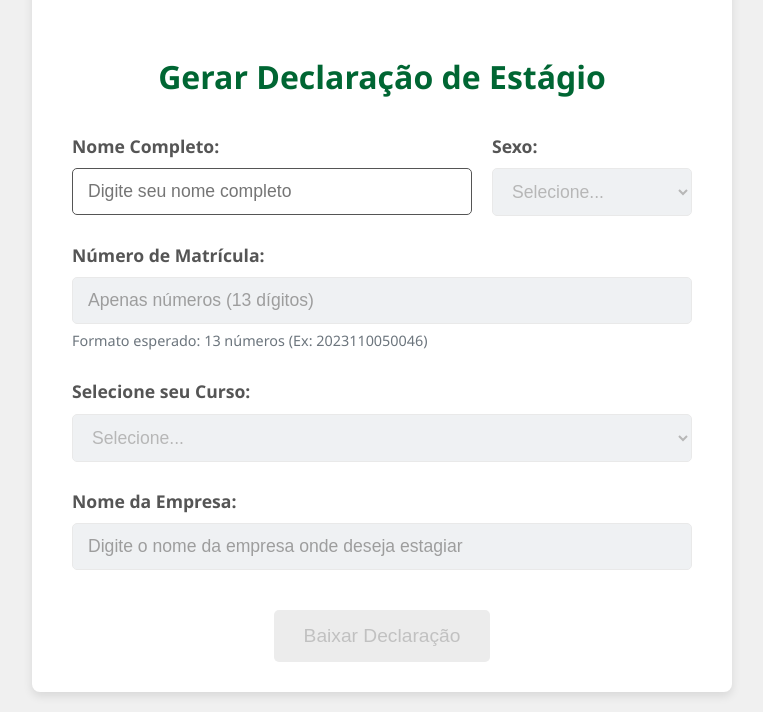
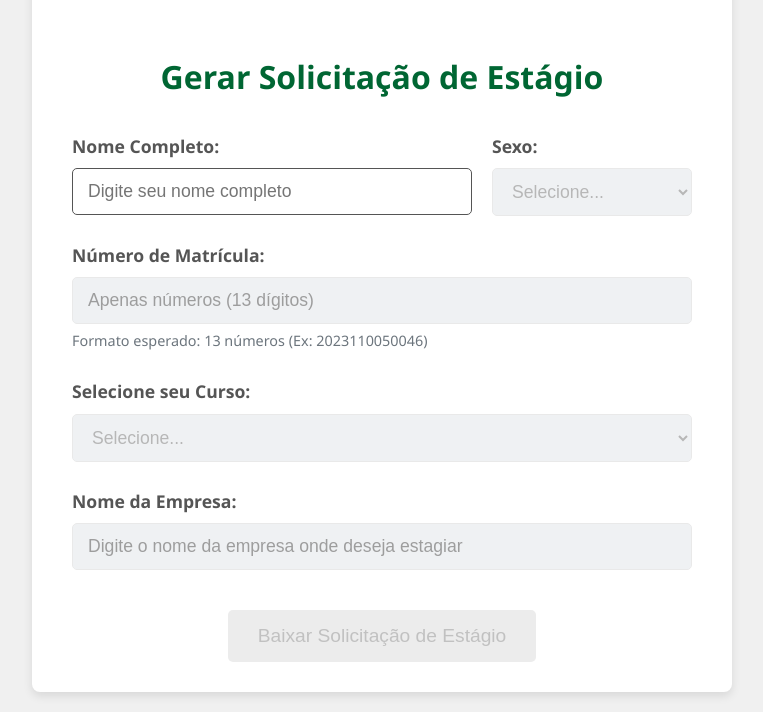
Before and after one commit to escuderoDP/Solicita-Estagio, a plain HTML site: page index.html in a window 1280 px wide. Shown: the part 142-854 px from the top of the page, without its empty margins (258-1021 px from the left). Drawn offline with nearby package versions, Linux system fonts and the light colour scheme.

Commit message:
fix: change the word 'Declaração' to 'Solicitação' :worm:

```diff
--- a/index.html
+++ b/index.html
@@ -4,7 +4,7 @@
     <meta charset="UTF-8">
     <meta name="viewport" content="width=device-width, initial-scale=1.0">
     <meta name="description" content="Gerador de Declaração de Matrícula e Solicitação de Estágio - IFRO Campus Jaru">
-    <title>IFRO Jaru - Gerador de Declaração de Estágio</title>
+    <title>IFRO Jaru - Gerador de Solicitação de Estágio</title>
     <link rel="stylesheet" href="style.css">
     <script src="https://cdnjs.cloudflare.com/ajax/libs/jspdf/2.5.1/jspdf.umd.min.js"></script>
 </head>
@@ -12,7 +12,7 @@
     <div class="container">
         <img src="logo.png" alt="Logomarca do Instituto Federal de Rondônia - Campus Jaru" id="logo">
 
-        <h1>Gerar Declaração de Estágio</h1>
+        <h1>Gerar Solicitação de Estágio</h1>
 
         <form id="declarationForm" onsubmit="return false;">
             <div class="form-group name-gender-group">
@@ -54,7 +54,7 @@
             </div>
 
             <button type="button" id="downloadBtn" disabled aria-disabled="true">
-                Baixar Declaração
+                Baixar Solicitação de Estágio
             </button>
         </form>
     </div>
```
